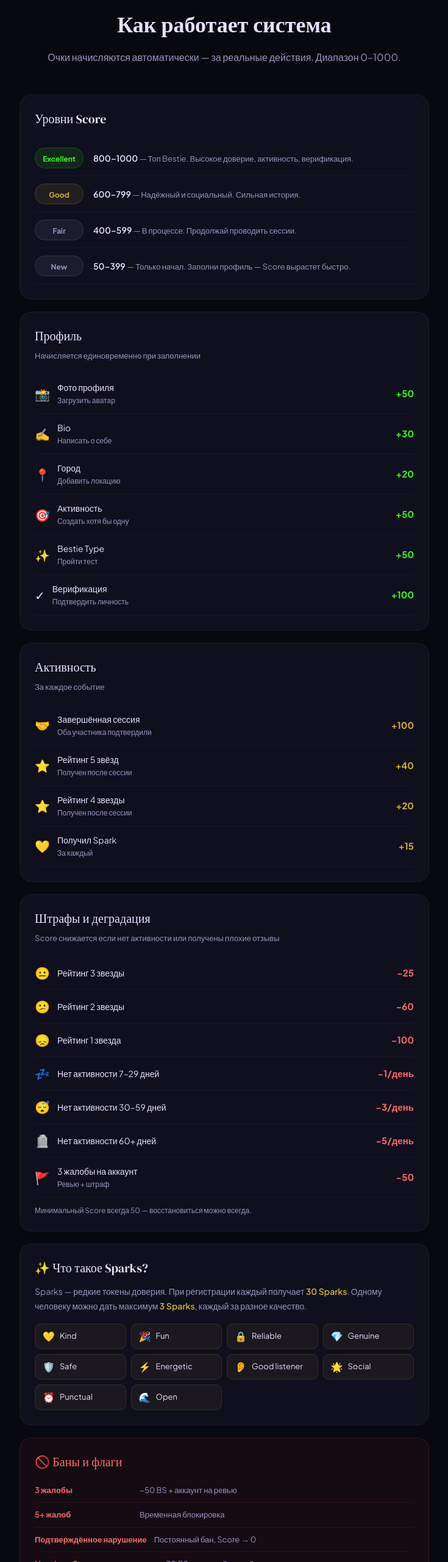
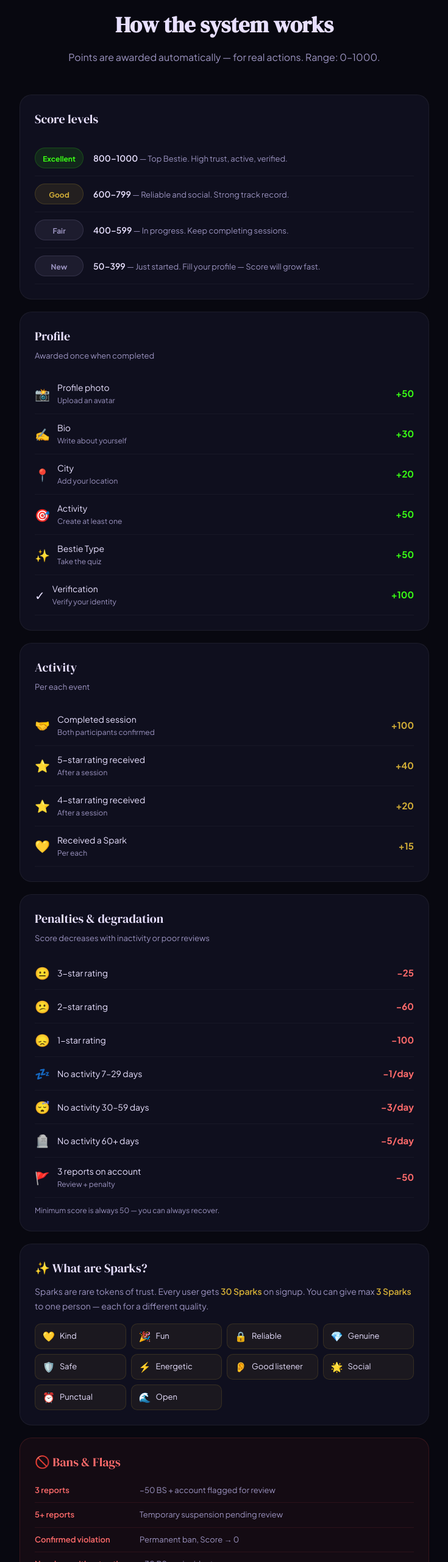
Before and after one commit to GeneFoks/bestie, a Next.js app: page /score-guide in a window 1280 px wide. Shown: the part 239-2800 px from the top of the page at 61% size, without its empty margins (272-1007 px from the left). Built offline with nearby package versions, Linux system fonts and the light colour scheme; no server answers.

Commit message:
Update page.tsx

```diff
--- a/app/score-guide/page.tsx
+++ b/app/score-guide/page.tsx
@@ -16,20 +16,20 @@ export default function ScoreGuidePage() {
         <div style={{ textAlign: 'center', marginBottom: '48px' }}>
           <div style={{ fontSize: '64px', marginBottom: '16px' }}>⭐</div>
           <p style={{ fontSize: '11px', fontWeight: 600, letterSpacing: '2px', color: '#D4AF37', marginBottom: '12px' }}>BESTIE SCORE</p>
-          <h1 style={{ fontFamily: 'DM Serif Display, serif', fontSize: '36px', fontWeight: 700, color: '#E8E0FF', marginBottom: '12px' }}>Как работает система</h1>
+          <h1 style={{ fontFamily: 'DM Serif Display, serif', fontSize: '36px', fontWeight: 700, color: '#E8E0FF', marginBottom: '12px' }}>How the system works</h1>
           <p style={{ fontSize: '16px', color: '#9B93C0', lineHeight: 1.7 }}>
-            Очки начисляются автоматически — за реальные действия. Диапазон 0–1000.
+            Points are awarded automatically — for real actions. Range: 0–1000.
           </p>
         </div>
 
         {/* Score ranges */}
         <div style={{ background: '#0F0F1E', border: '1px solid rgba(255,255,255,0.06)', borderRadius: '20px', padding: '24px', marginBottom: '20px' }}>
-          <h2 style={{ fontFamily: 'DM Serif Display, serif', fontSize: '20px', color: '#E8E0FF', marginBottom: '20px' }}>Уровни Score</h2>
+          <h2 style={{ fontFamily: 'DM Serif Display, serif', fontSize: '20px', color: '#E8E0FF', marginBottom: '20px' }}>Score levels</h2>
           {[
-            { range: '800–1000', label: 'Excellent', color: '#39FF14', desc: 'Топ Bestie. Высокое доверие, активность, верификация.' },
-            { range: '600–799', label: 'Good', color: '#D4AF37', desc: 'Надёжный и социальный. Сильная история.' },
-            { range: '400–599', label: 'Fair', color: '#9B93C0', desc: 'В процессе. Продолжай проводить сессии.' },
-            { range: '50–399', label: 'New', color: '#9B93C0', desc: 'Только начал. Заполни профиль — Score вырастет быстро.' },
+            { range: '800–1000', label: 'Excellent', color: '#39FF14', desc: 'Top Bestie. High trust, active, verified.' },
+            { range: '600–799', label: 'Good', color: '#D4AF37', desc: 'Reliable and social. Strong track record.' },
+            { range: '400–599', label: 'Fair', color: '#9B93C0', desc: 'In progress. Keep completing sessions.' },
+            { range: '50–399', label: 'New', color: '#9B93C0', desc: 'Just started. Fill your profile — Score will grow fast.' },
           ].map(s => (
             <div key={s.range} style={{ display: 'flex', alignItems: 'center', gap: '16px', padding: '12px 0', borderBottom: '1px solid rgba(255,255,255,0.04)' }}>
               <div style={{ width: '80px', padding: '4px 10px', borderRadius: '999px', background: `rgba(${s.color === '#39FF14' ? '57,255,20' : s.color === '#D4AF37' ? '212,175,55' : '155,147,192'},0.1)`, border: `1px solid ${s.color}30`, textAlign: 'center', flexShrink: 0 }}>
@@ -45,15 +45,15 @@ export default function ScoreGuidePage() {
 
         {/* Profile points */}
         <div style={{ background: '#0F0F1E', border: '1px solid rgba(255,255,255,0.06)', borderRadius: '20px', padding: '24px', marginBottom: '20px' }}>
-          <h2 style={{ fontFamily: 'DM Serif Display, serif', fontSize: '20px', color: '#E8E0FF', marginBottom: '8px' }}>Профиль</h2>
-          <p style={{ fontSize: '13px', color: '#9B93C0', marginBottom: '20px' }}>Начисляется единовременно при заполнении</p>
+          <h2 style={{ fontFamily: 'DM Serif Display, serif', fontSize: '20px', color: '#E8E0FF', marginBottom: '8px' }}>Profile</h2>
+          <p style={{ fontSize: '13px', color: '#9B93C0', marginBottom: '20px' }}>Awarded once when completed</p>
           {[
-            { emoji: '📸', action: 'Фото профиля', sub: 'Загрузить аватар', points: '+50' },
-            { emoji: '✍️', action: 'Bio', sub: 'Написать о себе', points: '+30' },
-            { emoji: '📍', action: 'Город', sub: 'Добавить локацию', points: '+20' },
-            { emoji: '🎯', action: 'Активность', sub: 'Создать хотя бы одну', points: '+50' },
-            { emoji: '✨', action: 'Bestie Type', sub: 'Пройти тест', points: '+50' },
-            { emoji: '✓', action: 'Верификация', sub: 'Подтвердить личность', points: '+100' },
+            { emoji: '📸', action: 'Profile photo', sub: 'Upload an avatar', points: '+50' },
+            { emoji: '✍️', action: 'Bio', sub: 'Write about yourself', points: '+30' },
+            { emoji: '📍', action: 'City', sub: 'Add your location', points: '+20' },
+            { emoji: '🎯', action: 'Activity', sub: 'Create at least one', points: '+50' },
+            { emoji: '✨', action: 'Bestie Type', sub: 'Take the quiz', points: '+50' },
+            { emoji: '✓', action: 'Verification', sub: 'Verify your identity', points: '+100' },
           ].map(item => (
             <div key={item.action} style={{ display: 'flex', alignItems: 'center', justifyContent: 'space-between', padding: '12px 0', borderBottom: '1px solid rgba(255,255,255,0.04)' }}>
               <div style={{ display: 'flex', alignItems: 'center', gap: '12px' }}>
@@ -70,13 +70,13 @@ export default function ScoreGuidePage() {
 
         {/* Activity points */}
         <div style={{ background: '#0F0F1E', border: '1px solid rgba(255,255,255,0.06)', borderRadius: '20px', padding: '24px', marginBottom: '20px' }}>
-          <h2 style={{ fontFamily: 'DM Serif Display, serif', fontSize: '20px', color: '#E8E0FF', marginBottom: '8px' }}>Активность</h2>
-          <p style={{ fontSize: '13px', color: '#9B93C0', marginBottom: '20px' }}>За каждое событие</p>
+          <h2 style={{ fontFamily: 'DM Serif Display, serif', fontSize: '20px', color: '#E8E0FF', marginBottom: '8px' }}>Activity</h2>
+          <p style={{ fontSize: '13px', color: '#9B93C0', marginBottom: '20px' }}>Per each event</p>
           {[
-            { emoji: '🤝', action: 'Завершённая сессия', sub: 'Оба участника подтвердили', points: '+100' },
-            { emoji: '⭐', action: 'Рейтинг 5 звёзд', sub: 'Получен после сессии', points: '+40' },
-            { emoji: '⭐', action: 'Рейтинг 4 звезды', sub: 'Получен после сессии', points: '+20' },
-            { emoji: '💛', action: 'Получил Spark', sub: 'За каждый', points: '+15' },
+            { emoji: '🤝', action: 'Completed session', sub: 'Both participants confirmed', points: '+100' },
+            { emoji: '⭐', action: '5-star rating received', sub: 'After a session', points: '+40' },
+            { emoji: '⭐', action: '4-star rating received', sub: 'After a session', points: '+20' },
+            { emoji: '💛', action: 'Received a Spark', sub: 'Per each', points: '+15' },
           ].map((item, i) => (
             <div key={i} style={{ display: 'flex', alignItems: 'center', justifyContent: 'space-between', padding: '12px 0', borderBottom: '1px solid rgba(255,255,255,0.04)' }}>
               <div style={{ display: 'flex', alignItems: 'center', gap: '12px' }}>
@@ -91,18 +91,18 @@ export default function ScoreGuidePage() {
           ))}
         </div>
 
-        {/* Degradation */}
+        {/* Penalties */}
         <div style={{ background: '#0F0F1E', border: '1px solid rgba(255,255,255,0.06)', borderRadius: '20px', padding: '24px', marginBottom: '20px' }}>
-          <h2 style={{ fontFamily: 'DM Serif Display, serif', fontSize: '20px', color: '#E8E0FF', marginBottom: '8px' }}>Штрафы и деградация</h2>
-          <p style={{ fontSize: '13px', color: '#9B93C0', marginBottom: '20px' }}>Score снижается если нет активности или получены плохие отзывы</p>
+          <h2 style={{ fontFamily: 'DM Serif Display, serif', fontSize: '20px', color: '#E8E0FF', marginBottom: '8px' }}>Penalties & degradation</h2>
+          <p style={{ fontSize: '13px', color: '#9B93C0', marginBottom: '20px' }}>Score decreases with inactivity or poor reviews</p>
           {[
-            { emoji: '😐', action: 'Рейтинг 3 звезды', sub: '', points: '−25' },
-            { emoji: '😕', action: 'Рейтинг 2 звезды', sub: '', points: '−60' },
-            { emoji: '😞', action: 'Рейтинг 1 звезда', sub: '', points: '−100' },
-            { emoji: '💤', action: 'Нет активности 7–29 дней', sub: '', points: '−1/день' },
-            { emoji: '😴', action: 'Нет активности 30–59 дней', sub: '', points: '−3/день' },
-            { emoji: '🪦', action: 'Нет активности 60+ дней', sub: '', points: '−5/день' },
-            { emoji: '🚩', action: '3 жалобы на аккаунт', sub: 'Ревью + штраф', points: '−50' },
+            { emoji: '😐', action: '3-star rating', sub: '', points: '−25' },
+            { emoji: '😕', action: '2-star rating', sub: '', points: '−60' },
+            { emoji: '😞', action: '1-star rating', sub: '', points: '−100' },
+            { emoji: '💤', action: 'No activity 7–29 days', sub: '', points: '−1/day' },
+            { emoji: '😴', action: 'No activity 30–59 days', sub: '', points: '−3/day' },
+            { emoji: '🪦', action: 'No activity 60+ days', sub: '', points: '−5/day' },
+            { emoji: '🚩', action: '3 reports on account', sub: 'Review + penalty', points: '−50' },
           ].map((item, i) => (
             <div key={i} style={{ display: 'flex', alignItems: 'center', justifyContent: 'space-between', padding: '12px 0', borderBottom: '1px solid rgba(255,255,255,0.04)' }}>
               <div style={{ display: 'flex', alignItems: 'center', gap: '12px' }}>
@@ -115,27 +115,20 @@ export default function ScoreGuidePage() {
               <span style={{ fontSize: '15px', fontWeight: 700, color: '#FF6B6B' }}>{item.points}</span>
             </div>
           ))}
-          <p style={{ fontSize: '12px', color: '#9B93C0', marginTop: '12px' }}>Минимальный Score всегда 50 — восстановиться можно всегда.</p>
+          <p style={{ fontSize: '12px', color: '#9B93C0', marginTop: '12px' }}>Minimum score is always 50 — you can always recover.</p>
         </div>
 
         {/* Sparks */}
         <div style={{ background: '#0F0F1E', border: '1px solid rgba(255,255,255,0.06)', borderRadius: '20px', padding: '24px', marginBottom: '20px' }}>
-          <h2 style={{ fontFamily: 'DM Serif Display, serif', fontSize: '20px', color: '#E8E0FF', marginBottom: '12px' }}>✨ Что такое Sparks?</h2>
+          <h2 style={{ fontFamily: 'DM Serif Display, serif', fontSize: '20px', color: '#E8E0FF', marginBottom: '12px' }}>✨ What are Sparks?</h2>
           <p style={{ fontSize: '14px', color: '#9B93C0', lineHeight: 1.7, marginBottom: '16px' }}>
-            Sparks — редкие токены доверия. При регистрации каждый получает <span style={{ color: '#D4AF37', fontWeight: 600 }}>30 Sparks</span>. Одному человеку можно дать максимум <span style={{ color: '#D4AF37', fontWeight: 600 }}>3 Sparks</span>, каждый за разное качество.
+            Sparks are rare tokens of trust. Every user gets <span style={{ color: '#D4AF37', fontWeight: 600 }}>30 Sparks</span> on signup. You can give max <span style={{ color: '#D4AF37', fontWeight: 600 }}>3 Sparks</span> to one person — each for a different quality.
           </p>
           <div style={{ display: 'grid', gridTemplateColumns: 'repeat(auto-fill, minmax(140px, 1fr))', gap: '8px' }}>
             {[
-              { emoji: '💛', label: 'Kind' },
-              { emoji: '🎉', label: 'Fun' },
-              { emoji: '🔒', label: 'Reliable' },
-              { emoji: '💎', label: 'Genuine' },
-              { emoji: '🛡️', label: 'Safe' },
-              { emoji: '⚡', label: 'Energetic' },
-              { emoji: '👂', label: 'Good listener' },
-              { emoji: '🌟', label: 'Social' },
-              { emoji: '⏰', label: 'Punctual' },
-              { emoji: '🌊', label: 'Open' },
+              { emoji: '💛', label: 'Kind' }, { emoji: '🎉', label: 'Fun' }, { emoji: '🔒', label: 'Reliable' },
+              { emoji: '💎', label: 'Genuine' }, { emoji: '🛡️', label: 'Safe' }, { emoji: '⚡', label: 'Energetic' },
+              { emoji: '👂', label: 'Good listener' }, { emoji: '🌟', label: 'Social' }, { emoji: '⏰', label: 'Punctual' }, { emoji: '🌊', label: 'Open' },
             ].map(s => (
               <div key={s.label} style={{ display: 'flex', alignItems: 'center', gap: '8px', padding: '8px 12px', borderRadius: '10px', background: 'rgba(212,175,55,0.06)', border: '1px solid rgba(212,175,55,0.15)' }}>
                 <span style={{ fontSize: '16px' }}>{s.emoji}</span>
@@ -147,12 +140,12 @@ export default function ScoreGuidePage() {
 
         {/* Bans */}
         <div style={{ background: 'rgba(255,80,80,0.05)', border: '1px solid rgba(255,80,80,0.15)', borderRadius: '20px', padding: '24px', marginBottom: '32px' }}>
-          <h2 style={{ fontFamily: 'DM Serif Display, serif', fontSize: '20px', color: '#FF6B6B', marginBottom: '12px' }}>🚫 Баны и флаги</h2>
+          <h2 style={{ fontFamily: 'DM Serif Display, serif', fontSize: '20px', color: '#FF6B6B', marginBottom: '12px' }}>🚫 Bans & Flags</h2>
           {[
-            { label: '3 жалобы', desc: '−50 BS + аккаунт на ревью' },
-            { label: '5+ жалоб', desc: 'Временная блокировка' },
-            { label: 'Подтверждённое нарушение', desc: 'Постоянный бан, Score → 0' },
-            { label: 'No-show без предупреждения', desc: '−30 BS за каждый случай' },
+            { label: '3 reports', desc: '−50 BS + account flagged for review' },
+            { label: '5+ reports', desc: 'Temporary suspension pending review' },
+            { label: 'Confirmed violation', desc: 'Permanent ban, Score → 0' },
+            { label: 'No-show without notice', desc: '−30 BS per incident' },
           ].map(item => (
             <div key={item.label} style={{ display: 'flex', gap: '12px', padding: '10px 0', borderBottom: '1px solid rgba(255,80,80,0.1)' }}>
               <span style={{ fontSize: '13px', fontWeight: 600, color: '#FF6B6B', minWidth: '160px', flexShrink: 0 }}>{item.label}</span>
```
